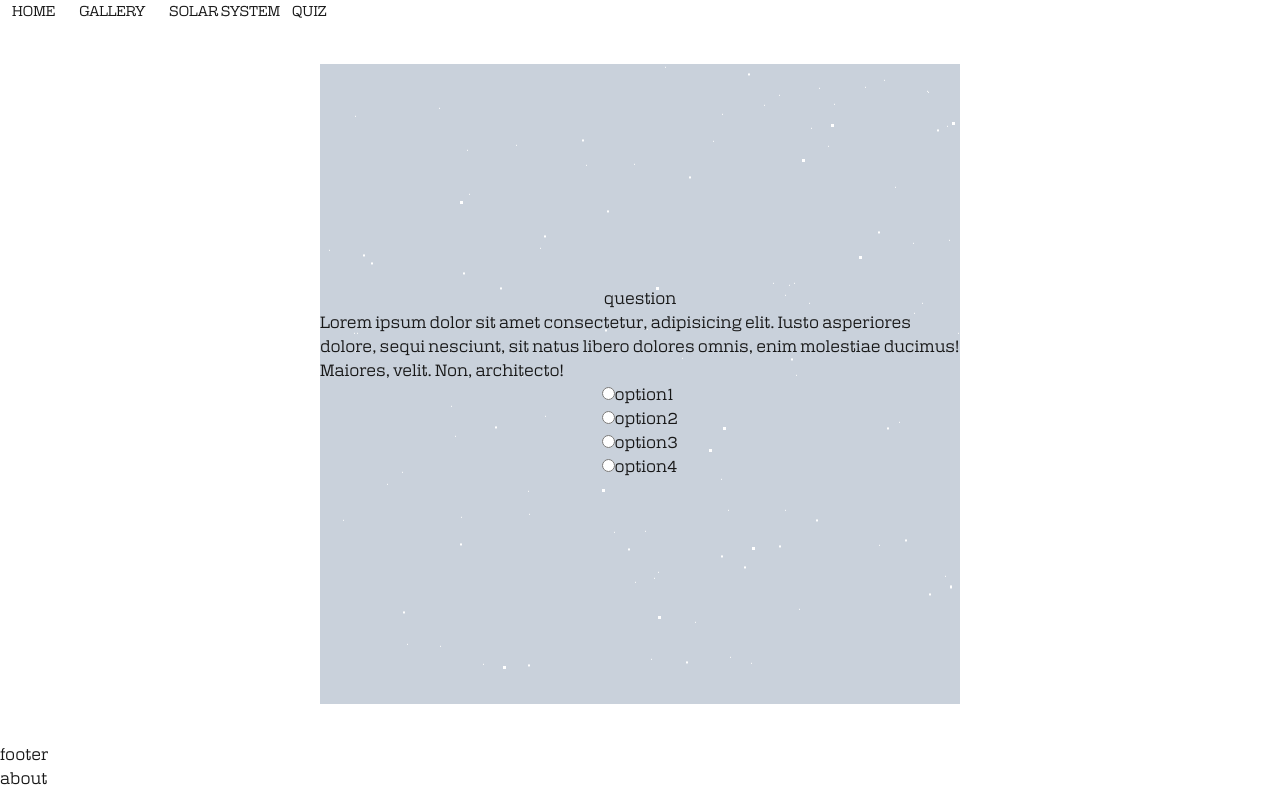
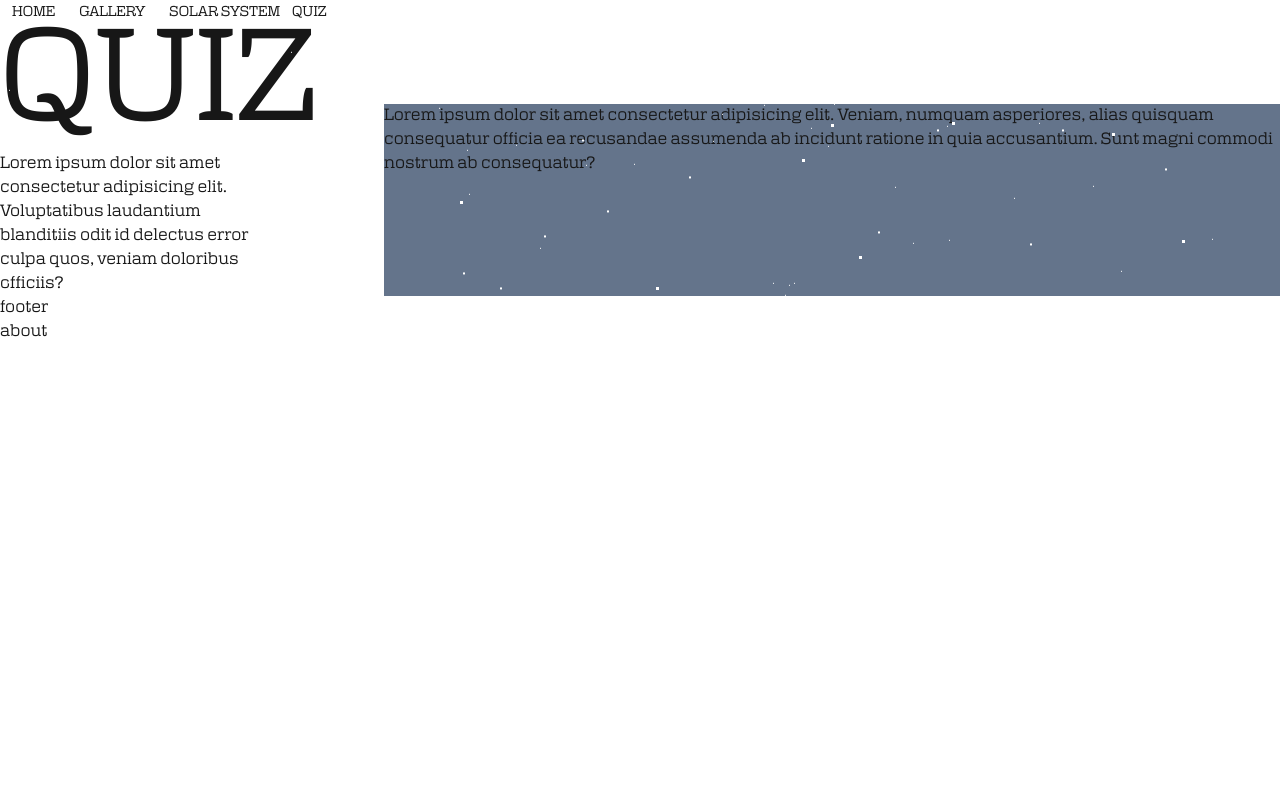
Before and after one commit to borghiste/cosmoexplorer, a Next.js app: page /Quiz in a window 1280 px wide. Built offline with nearby package versions, Linux system fonts and the light colour scheme.

Commit message:
created quiz branch

```diff
--- /dev/null
+++ b/src/app/Quiz/components/Options.tsx
@@ -0,0 +1,9 @@
+export default function Options(){
+    return(
+        <ul>
+            <li>option1</li>
+
+
+        </ul>
+    )
+}
--- /dev/null
+++ b/src/app/Quiz/components/Question.tsx
@@ -0,0 +1,9 @@
+export default function Question(){
+
+    return(
+        <div className="bg-slate-500 w-[56rem] mt-20">
+
+        <p className="text-overflow pb-92 ">Lorem ipsum dolor sit amet consectetur adipisicing elit. Veniam, numquam asperiores, alias quisquam consequatur officia ea recusandae assumenda ab incidunt ratione in quia accusantium. Sunt magni commodi nostrum ab consequatur?</p>
+        </div>
+    )
+}
--- a/src/app/Quiz/page.tsx
+++ b/src/app/Quiz/page.tsx
@@ -1,99 +1,27 @@
- 'use client'
+ 'use client';
+ import data from './components/questions.json';
+
+ // COMPONENTS
+ import Question from './components/Question';
+ import Options from './components/Options';
+
+
  export default function Quiz(){
 
 const chooseALevel = ['base','medium','advanced'].map(string =>(<li className="rounded border-2" onClick={(e)=>{console.log(e)}}>{string}</li>))
 
 
     return(
-        <div  className="flex flex-col justify-center items-center h-[90vh] ">
-         <div className="h-[80vh] w-[50vw] bg-slate-400 bg-opacity-50 flex justify-center items-center flex-col">
-             <h2 className="text-red-500-500 ">question</h2>
-             <p>Lorem ipsum dolor sit amet consectetur, adipisicing elit. Iusto asperiores dolore, sequi nesciunt, sit natus libero dolores omnis, enim molestiae ducimus! Maiores, velit. Non, architecto!</p>
+        <div className="flex justify-between">
+        <div className='flex flex-col '>
+        <h1 className="text-9xl">QUIZ</h1>
+            <p className='w-[16rem]'>Lorem ipsum dolor sit amet consectetur adipisicing elit. Voluptatibus laudantium blanditiis odit id delectus error culpa quos, veniam doloribus officiis?</p>
+        </div>
 
-             <ul>
-                <li> <input type="radio" />option1</li>
-                <li> <input type="radio" />option2</li>
-                <li> <input type="radio" />option3</li>
-                <li> <input type="radio" />option4</li>
-             </ul>
-
-         </div>
-         </div>
-    )
-
-//         <div  className="flex flex-col justify-center items-center h-[90vh] ">
-// <div className="h-[50vh] w-[50vw] bg-slate-400 bg-opacity-50 flex justify-center items-center flex-col">
-//     <h2 className="text-red-500-500 ">choose a level</h2>
-//     <ul className="h-20  flex justify-center flex-col hover:cursor-pointer ">
-// {/* {chooseALevel} */}
-//     </ul>
-// </div>
-
-{/* <div className="h-[50vh] w-[50vw] bg-slate-400 bg-opacity-50 flex justify-center items-center flex-col">
-    <h2 className="text-red-500-500 ">Question #1</h2>
-   <p>Lorem ipsum dolor sit amet, consectetur adipisicing elit. Deleniti aspernatur officia ea inventore fugit labore quod cum ad ullam tempore!</p>
-
-   <label htmlFor="answer1">answer1</label>
-   <input type="checkbox" />
-   <label htmlFor="answer2">answer2</label>
-   <input type="checkbox" />
-</div> */}
+            <Question/>
+        </div>
 
 
+        )
 
-            // </div>
-
-
-
-
-
-
-        {/* <p>Ecco alcune idee per le domande di un quiz di astronomia, suddivise per livelli di difficoltà:
-
-        Livello Base
-        Qual è il pianeta più vicino al Sole?
-        Mercurio
-        Qual è il pianeta più grande del Sistema Solare?
-        Giove
-        Qual è il nome della nostra galassia?
-        Via Lattea
-        Quanti pianeti ci sono nel Sistema Solare?
-        Otto
-        Qual è il satellite naturale della Terra?
-        La Luna
-        Livello Intermedio
-        Quale pianeta ha il maggior numero di satelliti?
-        Saturno
-        Qual è il nome della più famosa cintura di asteroidi nel Sistema Solare?
-        Cintura degli asteroidi tra Marte e Giove
-        Cosa sono le aurore boreali e dove si verificano?
-        Fenomeni luminosi nell'atmosfera terrestre, visibili ai poli.
-        Qual è il nome della stella più vicina alla Terra dopo il Sole?
-        Proxima Centauri
-        Qual è il periodo di rotazione della Terra attorno al Sole?
-        365 giorni (circa un anno)
-        Livello Avanzato
-        Cos’è un buco nero e come si forma?
-        È una regione con una forza gravitazionale talmente intensa da non permettere nemmeno alla luce di sfuggire; si forma dal collasso di una stella molto massiccia.
-        Cosa distingue una stella nana bianca da una stella di neutroni?
-        La nana bianca è un residuo di una stella di massa simile al Sole, mentre la stella di neutroni è il residuo di stelle più massicce.
-        Qual è la teoria più accettata sull'origine dell'universo?
-        Il Big Bang
-        Come si chiama il fenomeno per cui un oggetto che si allontana emette luce spostata verso il rosso?
-        Redshift (o spostamento verso il rosso)
-        Cos'è una supernova?
-        L'esplosione di una stella alla fine della sua vita
-        Livello Esperto
-        Come si chiama il più grande radiotelescopio al mondo, situato in Cina?
-        FAST (Five-hundred-meter Aperture Spherical Telescope)
-        Quali sono le principali prove dell’espansione dell’universo?
-        L'effetto redshift delle galassie lontane e la radiazione cosmica di fondo
-        Qual è la differenza tra materia oscura ed energia oscura?
-        La materia oscura è una forma di materia che non emette luce e ha effetti gravitazionali, mentre l'energia oscura è una forza che sembra accelerare l'espansione dell'universo.
-        Qual è la durata della vita del Sole?
-        Circa 10 miliardi di anni
-        Cosa significa che una stella è "di sequenza principale"?
-        È nella fase di vita in cui fonde l'idrogeno in elio nel suo nucleo.</p> */}
-
-
-}
+    }
```
Also changed, not shown: src/app/Quiz/components/questions.json (+60 -0 lines).
